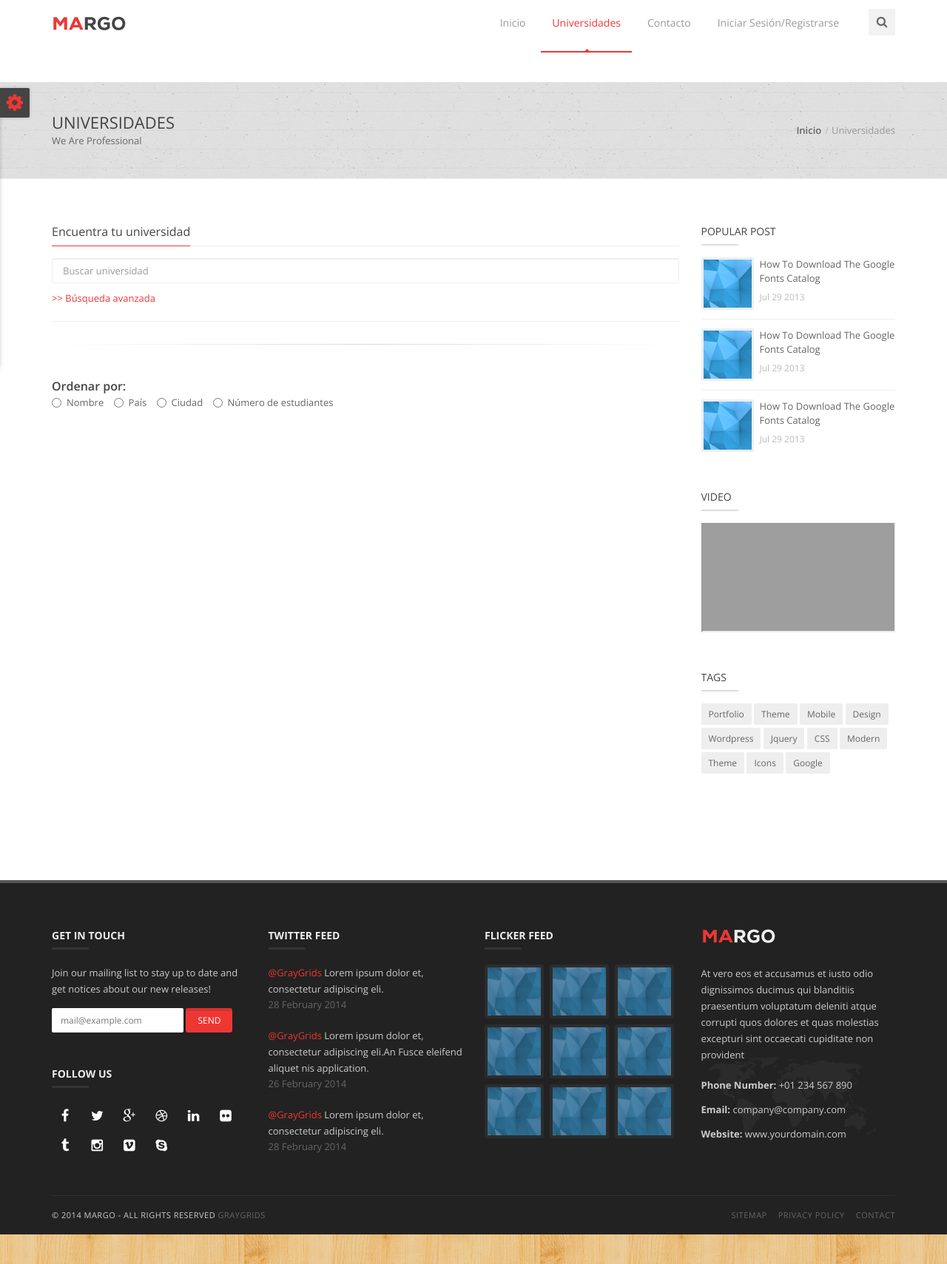
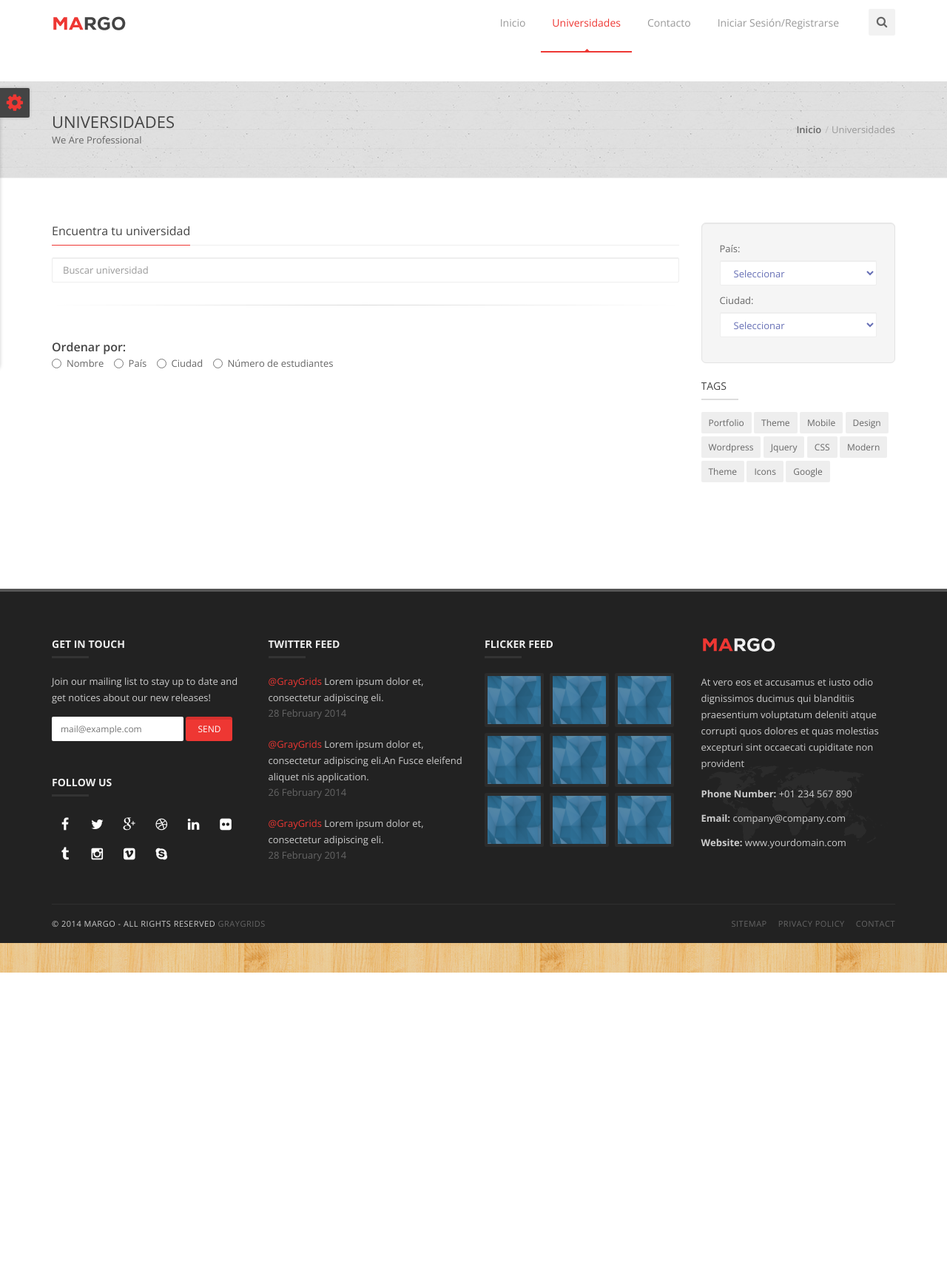
Before and after one commit to marved/erasmus, a Django app: page /universities in a window 1280 px wide. Shown: the part 41-1750 px from the top of the page at 74% size. After the commit the page ends 1356 px from the top, so only its background shows below. Run offline with Django 3.2, Linux system fonts and the light colour scheme; tables that the repository leaves empty hold one stand-in row (values such as "Sample post"); grey boxes are pictures that could not be loaded.

Commit message:
Added city filter to show universities

```diff
--- a/shareErasmus/static/shareErasmus/js/controllers/universitiesCtrl.js
+++ b/shareErasmus/static/shareErasmus/js/controllers/universitiesCtrl.js
@@ -5,12 +5,27 @@ app.controller('UniversitiesCtrl', ['$scope', 'shareErasmusApi', function ($scop
     $scope.universities = [];
     $scope.selectedFilterObject = null;
     $scope.selectedFilterUniversity = null;
+    $scope.cities = [];
+    $scope.countries = [];
+    $scope.countrySelected = null;
+    $scope.citySelected = null;
+
+    shareErasmusApi.getCities().then(function (response) {
+        $scope.cities = response.data;
+    });
+
+    shareErasmusApi.getCountries().then(function (response) {
+        $scope.countries = response.data;
+    });
+
+    shareErasmusApi.getUniversities().then(function (response) {
+        $scope.universities = response.data;
+    });
 
     $scope.$watch("selectedFilterObject",function(newValue,oldValue) {
         if (newValue != null) {
             $scope.selectedFilterUniversity = newValue.originalObject
-            shareErasmusApi.getUniversityFilter($scope.selectedFilterUniversity.pk,
-                                                $scope.selectedFilterUniversity.name).then(function (response) {
+            shareErasmusApi.getUniversity($scope.selectedFilterUniversity.pk).then(function (response) {
                 $scope.universities = [];
                 $scope.universities.push(response.data);
                 $scope.withFilter = true;
@@ -19,10 +34,6 @@ app.controller('UniversitiesCtrl', ['$scope', 'shareErasmusApi', function ($scop
         }
       });
 
-    shareErasmusApi.getUniversities().then(function (response) {
-        $scope.universities = response.data;
-    });
-
     $scope.restoreFilter = function() {
         $scope.withFilter = false;
         shareErasmusApi.getUniversities().then(function (response) {
@@ -30,5 +41,18 @@ app.controller('UniversitiesCtrl', ['$scope', 'shareErasmusApi', function ($scop
         });
     };
 
+    $scope.changeSelectedCountry = function() {
+        console.log($scope.countrySelected);
+    };
+
+    $scope.changeSelectedCity = function() {
+        console.log($scope.citySelected);
+        shareErasmusApi.getUniversityFilter($scope.citySelected).then(function (response) {
+            $scope.universities = response.data;
+            console.log(response.data);
+            $scope.withFilter = true;
+        });
+    };
+
 
 }]);
--- a/shareErasmus/static/shareErasmus/js/services.js
+++ b/shareErasmus/static/shareErasmus/js/services.js
@@ -82,12 +82,12 @@ app.service('shareErasmusApi', ['$http','$cookies',  function($http, $cookies) {
         return _http("GET", UNIVERSITIES_PATH + universityId + "/");
     };
 
-    this.getUniversityFilter = function(universityId, name) {
-        name = name || "";
+    this.getUniversityFilter = function(city) {
+        city = city || null;
         var query_params = {
-            'name': name
+            'city': city
         };
-        return _http("GET", UNIVERSITIES_PATH + universityId + "/", query_params);
+        return _http("GET", UNIVERSITIES_PATH, query_params);
     };
 
     this.getSubjects = function() {
--- a/shareErasmus/templates/shareErasmus/pages/universities.html
+++ b/shareErasmus/templates/shareErasmus/pages/universities.html
@@ -45,31 +45,6 @@
 
         </div>
 
-        <div ng-controller="UniversitiesCtrl">
-          <a class="" ng-click="isCollapsed = !isCollapsed">>> Búsqueda avanzada</a>
-          <hr>
-          <div uib-collapse="isCollapsed" >
-            <div class="form-group well well-lg">
-                    <label for="sel1">País:</label>
-                    <select class="form-control" id="sel1">
-                      <option></option>
-                      <option>España</option>
-                      <option>Francia</option>
-                      <option>Portugal</option>
-                      <option>Italia</option>
-                    </select>
-                    <label for="sel2">Ciudad:</label>
-                    <select class="form-control" id="sel2">
-                      <option></option>
-                      <option>Madrid</option>
-                      <option>París</option>
-                      <option>Lisboa</option>
-                      <option>Roma</option>
-                    </select>
-                  </div>
-          </div>
-        </div>
-
         <div class="input-group" ng-show="withFilter">
           <button type="" ng-click="restoreFilter()" class="btn-system btn-large">Mostrar todas las universidades</button>
         </div>
@@ -98,49 +73,15 @@
       <div class="col-md-3 sidebar right-sidebar">
 
 
-        <!-- Popular Posts widget -->
-        <div class="widget widget-popular-posts">
-          <h4>Popular Post <span class="head-line"></span></h4>
-          <ul>
-            <li>
-              <div class="widget-thumb">
-                <a href="#"><img src="images/blog-mini-01.jpg" alt="" /></a>
-              </div>
-              <div class="widget-content">
-                <h5><a href="#">How To Download The Google Fonts Catalog</a></h5>
-                <span>Jul 29 2013</span>
-              </div>
-              <div class="clearfix"></div>
-            </li>
-            <li>
-              <div class="widget-thumb">
-                <a href="#"><img src="images/blog-mini-02.jpg" alt="" /></a>
-              </div>
-              <div class="widget-content">
-                <h5><a href="#">How To Download The Google Fonts Catalog</a></h5>
-                <span>Jul 29 2013</span>
-              </div>
-              <div class="clearfix"></div>
-            </li>
-            <li>
-              <div class="widget-thumb">
-                <a href="#"><img src="images/blog-mini-03.jpg" alt="" /></a>
-              </div>
-              <div class="widget-content">
-                <h5><a href="#">How To Download The Google Fonts Catalog</a></h5>
-                <span>Jul 29 2013</span>
-              </div>
-              <div class="clearfix"></div>
-            </li>
-          </ul>
-        </div>
-
-        <!-- Video Widget -->
-        <div class="widget">
-          <h4>Video <span class="head-line"></span></h4>
-          <div>
-            <iframe src="http://player.vimeo.com/video/63322694?byline=0&amp;portrait=0&amp;badge=0" width="800" height="450"></iframe>
-          </div>
+        <div class="form-group well well-lg contact-form">
+          <label>País:</label>
+          <select ng-change="changeSelectedCountry()" class="form-control" ng-model="countrySelected" ng-options="country.pk as country.name for country in countries">
+            <option value="" selected>Seleccionar</option>
+          </select>
+          <label>Ciudad:</label>
+          <select ng-change="changeSelectedCity()" class="form-control" ng-model="citySelected" ng-options="city.pk as city.name for city in cities">
+            <option value=""selected>Seleccionar</option>
+          </select>
         </div>
 
         <!-- Tags Widget -->
--- a/shareErasmus/views/api.py
+++ b/shareErasmus/views/api.py
@@ -158,8 +158,11 @@ class UniversityViewSet(CreateModelMixin,
         """
         queryset = University.objects.all().order_by('name')
         name = self.request.query_params.get('name', None)
+        city = self.request.query_params.get('city', None)
         if name is not None:
             queryset = queryset.filter(name__contains=name)
+        if city is not None:
+            queryset = queryset.filter(city=city)
         return queryset
 
 
```
